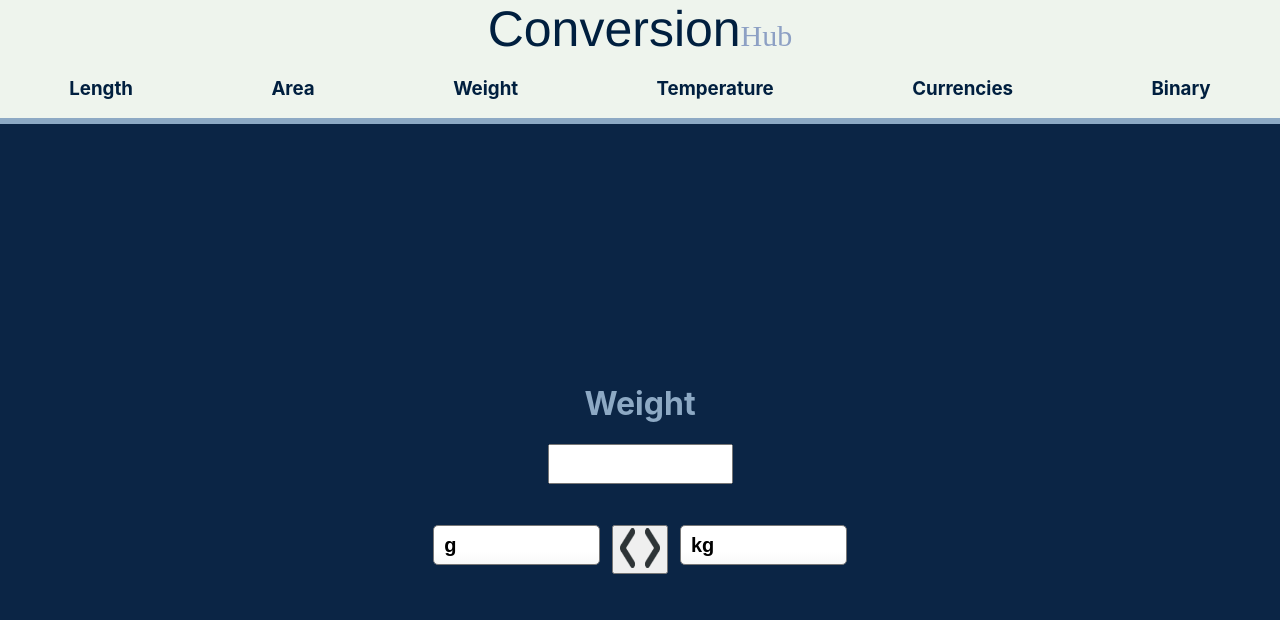
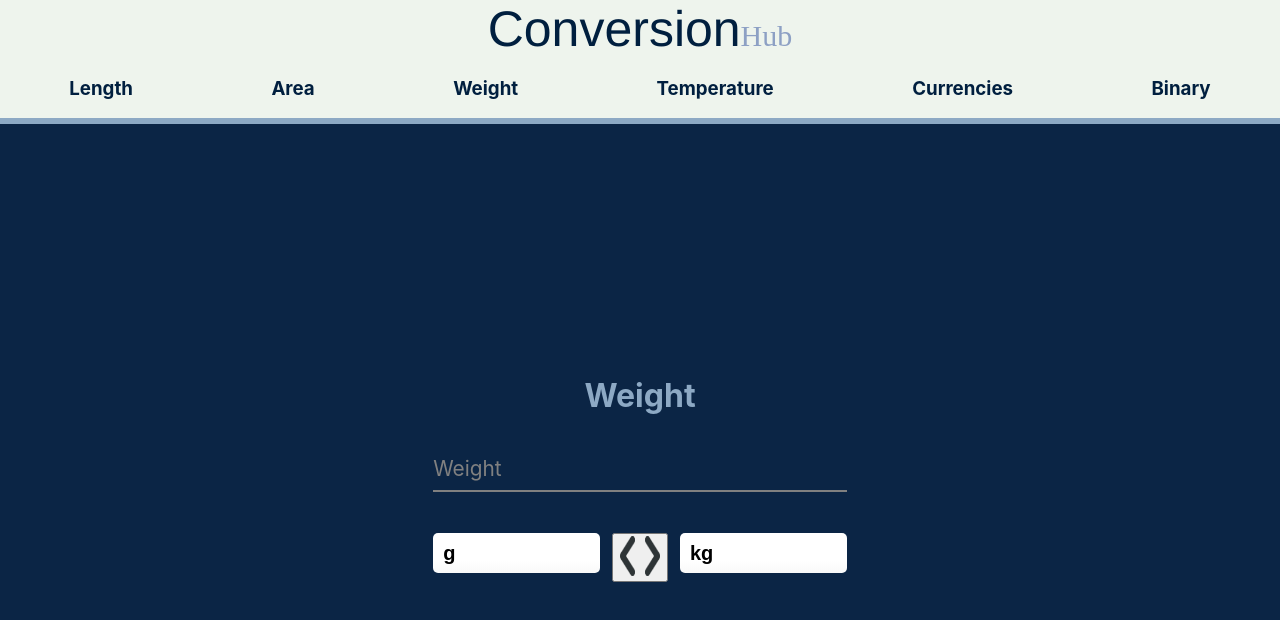
Before and after one commit to eetu-niittymaki/ConversionHub, a React (Create React App) app: page / in a window 1280 px wide. Both pictures are taken after a click on the element "Weight". Shown: the top 620 px of the page. Built offline with nearby package versions, Linux system fonts and the light colour scheme.

Commit message:
Change layout

```diff
--- a/public/index.html
+++ b/public/index.html
@@ -2,7 +2,7 @@
 <html lang="en">
   <head>
     <meta charset="utf-8" />
-    <link rel="icon" href="%PUBLIC_URL%/favicon.ico" />
+    <link rel="icon" href="%PUBLIC_URL%/images/arrow.jpg" />
     <meta name="viewport" content="width=device-width, initial-scale=1" />
     <meta name="theme-color" content="#000000" />
     <meta
--- a/src/Components/Binary.css
+++ b/src/Components/Binary.css
@@ -1,6 +1,6 @@
 img {
     width: 5vh;
-    height:5vh
+    height:5vh;
 }
 
 img:hover {
--- a/src/Components/Currencies.js
+++ b/src/Components/Currencies.js
@@ -25,13 +25,13 @@ const  Currencies = () => {
     }
 
     const roundNum = (num) => {
-        return (Math.round(num * 100) / 100).toFixed(2)
+        return (Math.round(num * 100) / 100).toFixed(4)
     }
 
     const handleChange = e => {
-        let value = Number(e.target.value)
+        let value = e.target.value
         setAmount(value)
-        newAmount.current =value
+        newAmount.current = value
         calculateConversion()
     }
 
@@ -72,11 +72,17 @@ const  Currencies = () => {
         <div>
             <div>
             <h1>Currencies</h1>
+            <form>
                 <input type="number"
                     value={amount}
+                    name="amount"
                     id="amount"
+                    placeholder="Amount"
                     style={{minHeight:"5vh", marginBottom:"10%"}}
                     onChange={(e) => handleChange(e)}/>
+                <label for="amount" className="formLabel">Amount</label>
+            </form>
+
             <div style={{ display: "flex", flexDirection: "row", justifyContent: "center", marginBottom:"10%"}}>
                 <select name="origCurrency"
                         id="origCurrency"
@@ -98,7 +104,7 @@ const  Currencies = () => {
                                          origCurrencyRef.current = finalCurrency ;
                                          finalCurrencyRef.current = origCurrency ;
                                          calculateConversion()}}>
-                    <img src="./arrow.png" alt="Change"/>
+                    <img src={process.env.PUBLIC_URL + "/images/arrow.jpg"} alt="Change"/>
                 </button>
                 <select id="finalCurrency"
                         value={finalCurrency}
@@ -115,7 +121,6 @@ const  Currencies = () => {
                 </select>
             </div>
             </div>
-                {/*<h1>{(amount) ? `${amount} ${origCurrency} = ${conversion.current} ${finalCurrency}` : ""}</h1>*/}
         </div>
     )
 }
--- a/src/Components/TemperatureForm.js
+++ b/src/Components/TemperatureForm.js
@@ -7,7 +7,7 @@ export default function TemperatureForm() {
     const tempUnits = ["C", "F", "K"]
 
     const handleChange = (e) => {
-        setAmount(Number(e.target.value))
+        setAmount(e.target.value)
     }
 
     const roundNum = (num) => {
@@ -16,11 +16,11 @@ export default function TemperatureForm() {
 
     const calculateTemp = (unit) => {
         if (firstSelection === "C") {
-            return (unit === "F") ? (roundNum(amount * (1.8 + 32)) + " F") : (roundNum(amount + 273.15) + " K")
+            return (unit === "F") ? (roundNum(amount * (1.8 + 32))) : (roundNum(amount + 273.15))
         } else if (firstSelection === "F") {
-            return  (unit === "C") ? (roundNum((amount - 32) / 1.8)) + " C" : ((roundNum((amount + 459.67) * 5 / 9)) + " K")
+            return  (unit === "C") ? (roundNum((amount - 32) / 1.8)) : ((roundNum((amount + 459.67) * 5 / 9)))
         } else {
-            return (unit === "C") ? (roundNum(amount - 273.1) + " C" ) : (roundNum(amount * 9 / 5 - 459.67) + " F")
+            return (unit === "C") ? (roundNum(amount - 273.1) ) : (roundNum(amount * 9 / 5 - 459.67))
         }
     }
 
@@ -29,15 +29,14 @@ export default function TemperatureForm() {
             <h1>Temperature</h1>
             <form>
                 <input type="number"
-                        value={amount}
-                        id="amount"
-                        onChange={(e) => handleChange(e)}
-                        style={{minHeight:"5vh", marginBottom:"10%"}}/>
+                    value={amount}
+                    name="amount"
+                    id="amount"
+                    placeHolder="Temperature"
+                    onChange={(e) => handleChange(e)}
+                    style={{minHeight:"5vh", marginBottom:"10%"}}/>
+                <label for="amount" className="formLabel">Temperature</label>
             </form>
-            <div style={{display: "flex", flexDirection:"row", justifyContent: "center"}}>
-
-            </div>
-
             <div style={{ display: "flex", flexDirection: "row", justifyContent: "center"}}>
                 <select name="firstSelection"
                         id="firstSelection"
@@ -51,9 +50,10 @@ export default function TemperatureForm() {
                             </option>
                         ))}
                 </select>
-                <button onClick={() => { setFirstSelection(lastSelection) ; setLastSelection(firstSelection) }}
+                <button onClick={() => { setFirstSelection(lastSelection) ;
+                                         setLastSelection(firstSelection) }}
                         style={{position: "absolute",}}>
-                    <img src="arrow.png" alt="Change"/>
+                    <img src={process.env.PUBLIC_URL + "/images/arrow.jpg"} alt="Change"/>
                 </button>
                 <select name="lastSelection"
                         id="lastSelection"
@@ -63,7 +63,7 @@ export default function TemperatureForm() {
                         onChange={e => setLastSelection(e.target.value)}>
                         {tempUnits.filter(unit => unit !== firstSelection).map((unit) => (
                             <option value={unit}>
-                               {amount ? calculateTemp(unit) : unit}
+                               {unit} {amount ? calculateTemp(unit) : ""}
                                 </option>
                         ))}
                 </select>
--- a/src/Components/UnitForm.css
+++ /dev/null
@@ -1,42 +0,0 @@
-*,
-*::before,
-*::after {
-  box-sizing: border-box;
-}
-
-select {
-    appearance: none;
-    background-color: transparent;
-    border: none;
-    padding: 0 1em 0 0;
-    margin: 0;
-    width: 100%;
-    border-color: white;
-    min-width: 15vh;
-    min-height: 5vh;
-    font-weight: bold;
-}
-
-.select {
-    width: 100%;
-    min-width: 15ch;
-    max-width: 30ch;
-    border: 1px solid var(--select-border);
-    border-radius: 0.25em;
-    padding: 0.25em 0.5em;
-    font-size: 1.25rem;
-    cursor: pointer;
-    line-height: 1.1;
-    background-color: #fff;
-    background-image: linear-gradient(to top, #f9f9f9, #fff 33%);
-}
-
-select::-ms-expand {
-    display: none;
-}
-
-:root {
-    --select-border: #777;
-    --select-focus: blue;
-    --select-arrow: var(--select-border);
-  }
--- a/src/Components/UnitForm.js
+++ b/src/Components/UnitForm.js
@@ -1,5 +1,5 @@
 import React, { useState, useEffect } from "react";
-import "./UnitForm.css"
+import "./UnitForm.scss"
 
 export default function UnitForm({title, units}) {
     const [value, setValue] = useState()
@@ -19,8 +19,13 @@ export default function UnitForm({title, units}) {
         <div>
             <h1>{title}</h1>
             <form>
-                <input type="number" value={value} onChange={handleChange}
+                <input type="number"
+                        name="value"
+                        value={value}
+                        placeholder={title}
+                        onChange={handleChange}
                         style={{minHeight:"5vh", marginBottom:"10%"}}/>
+                <label for="value" className="formLabel">{title}</label>
             </form>
             <div style={{ display: "flex", flexDirection: "row", justifyContent: "center", marginBottom:"10%"}}>
                 <select name="firstSelection"
@@ -38,7 +43,7 @@ export default function UnitForm({title, units}) {
                 <button style={{position: "absolute",}}
                         onClick={() => { setFirstSelection(lastSelection) ;
                                          setLastSelection(firstSelection)}}>
-                    <img src="./arrow.png" alt="Change"/>
+                    <img src={process.env.PUBLIC_URL + "/images/arrow.jpg"} alt="Change"/>
                 </button>
                 <select name="lastSelection"
                         id="lastSelection"
@@ -49,7 +54,7 @@ export default function UnitForm({title, units}) {
                             {Object.keys(units).filter(unit => unit !== firstSelection).map((unit, index) => (
                                 <option key={index} value={unit}>
                                     {unit}
-                                    {value ? `(${value * (units[unit] / units[firstSelection])})`: ""}
+                                    {value ? ` ${value * (units[unit] / units[firstSelection])}`: ""}
                                 </option>
                             ))}
                 </select>
--- /dev/null
+++ b/src/Components/UnitForm.scss
@@ -0,0 +1,99 @@
+*,
+*::before,
+*::after {
+  box-sizing: border-box;
+}
+
+select {
+    appearance: none;
+    background-color: transparent;
+    border: none;
+    padding: 0 1em 0 0;
+    margin: 0;
+    width: 100%;
+    border-color: white;
+    min-width: 15vh;
+    min-height: 5vh;
+    font-weight: bold;
+}
+
+.select {
+    width: 100%;
+    min-width: 15ch;
+    max-width: 30ch;
+    border: 1px solid var(--select-border);
+    border-radius: 0.25em;
+    padding: 0.25em 0.5em;
+    font-size: 1.25rem;
+    cursor: pointer;
+    line-height: 1.1;
+    background-color: #fff;
+    background-image: linear-gradient(to top, #f9f9f9, #fff 33%);
+}
+
+select::-ms-expand {
+    display: none;
+}
+
+form {
+    position: relative;
+    padding: 15px 0 0;
+    margin-top: 10px;
+    width: 100%;
+}
+
+input {
+    appearance: none;
+    -webkit-appearance: none;
+    -moz-appearance: textfield;
+    font-family: inherit;
+    width: 100%;
+    border: 0;
+    border-bottom: 2px solid gray;
+    outline: 0;
+    font-size: 1.3rem;
+    color: white;
+    padding: 7px 0;
+    background: transparent;
+    transition: border-color 0.2s;
+
+    &::placeholder {
+        color: transparent;
+    }
+
+    &:placeholder-shown ~ .formLabel {
+        font-size: 1.3rem;
+        cursor: text;
+        top: 20px;
+    }
+}
+
+form label {
+    position: absolute;
+    top: 0;
+    display: block;
+    transition: 0.2s;
+    font-size: 1rem;
+    color: gray;
+}
+
+input:focus {
+    ~ .formLabel {
+      position: absolute;
+      top: 0;
+      display: block;
+      transition: 0.2s;
+      font-size: 1rem;
+      color: gray;
+      font-weight:700;
+    }
+    padding-bottom: 6px;
+    font-weight: 700;
+    border-width: 3px;
+    border-image: linear-gradient(to right, gray,white);
+    border-image-slice: 1;
+  }
+
+input{
+    &:required,&:invalid { box-shadow:none; }
+}
--- a/src/Utilities/units.js
+++ b/src/Utilities/units.js
@@ -1,5 +1,5 @@
 export const length = {
-    "mm":  1000, "cm": 100, "m": 1.0, "dam": 0.01, "hm": 0.001, "km": 0.0001,
+    "mm":  1000, "cm": 100, "meter": 1, "dam": 0.01, "hm": 0.001, "km": 0.0001,
     "mile": 0.000621371, "yard": 1.09361, "foot": 3.28084, "inch": 39.3701
 }
 
@@ -9,11 +9,11 @@ export const data = {
 }
 
 export const weight = {
-    "g": 1, "kg": 0.001, "mg": 1000, "metricTon": 0.000001, "longTon": 0.000984207,
-    "shortTon": 0.00110231, "pound": 0.00220462, "ounce": 0.03527396, "carat": 5
+    "g": 1, "kg": 0.001, "mg": 1000, "Metric Ton": 0.000001, "Long Ton": 0.000984207,
+    "Short Ton": 0.00110231, "Pound": 0.00220462, "Ounce": 0.03527396, "Carat": 5
 }
 
 export const area = {
-    "sqMeter": 1, "sqKilometer": 0.000001, "sqCentimeter": 10000, "sqMillimeter": 1000000, "acre": 0.000247105, "hectare": 0.0001,
-    "sqMile": 3.861e-7, "sqYard": 1.19599, "sqFoot": 10.7639, "sqInch": 1550.0031
+    "Sq Meter": 1, "Sq km": 0.000001, "Sq cm": 10000, "Sq mm": 1000000, "Acre": 0.000247105, "Hectare": 0.0001,
+    "Sq Mile": 3.861e-7, "Sq Yard": 1.19599, "Sq Foot": 10.7639, "Sq Inch": 1550.0031
 }
```
Also changed, not shown: src/Components/Binary.js (+24 -12 lines), public/images/arrow.jpg (renamed from public/arrow.png), public/images/clipboard.png (renamed from public/clipboard.png).
